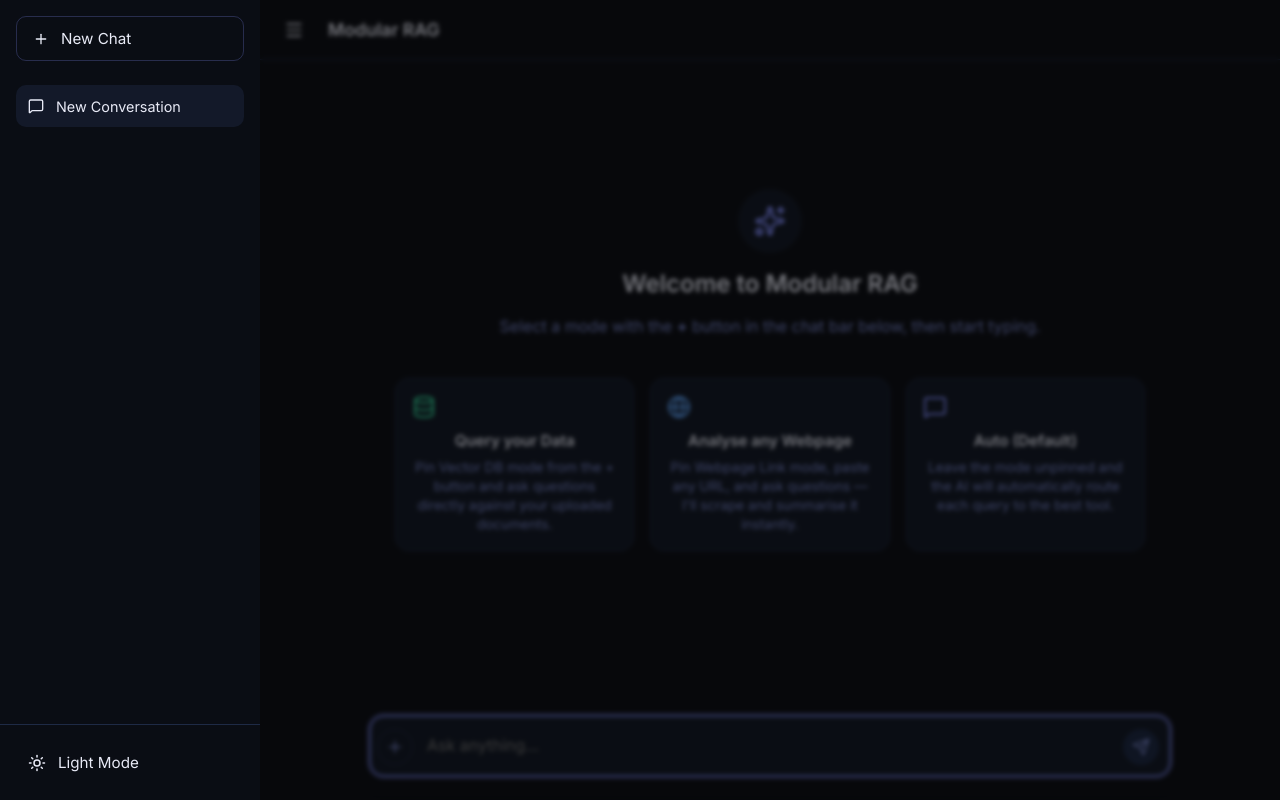
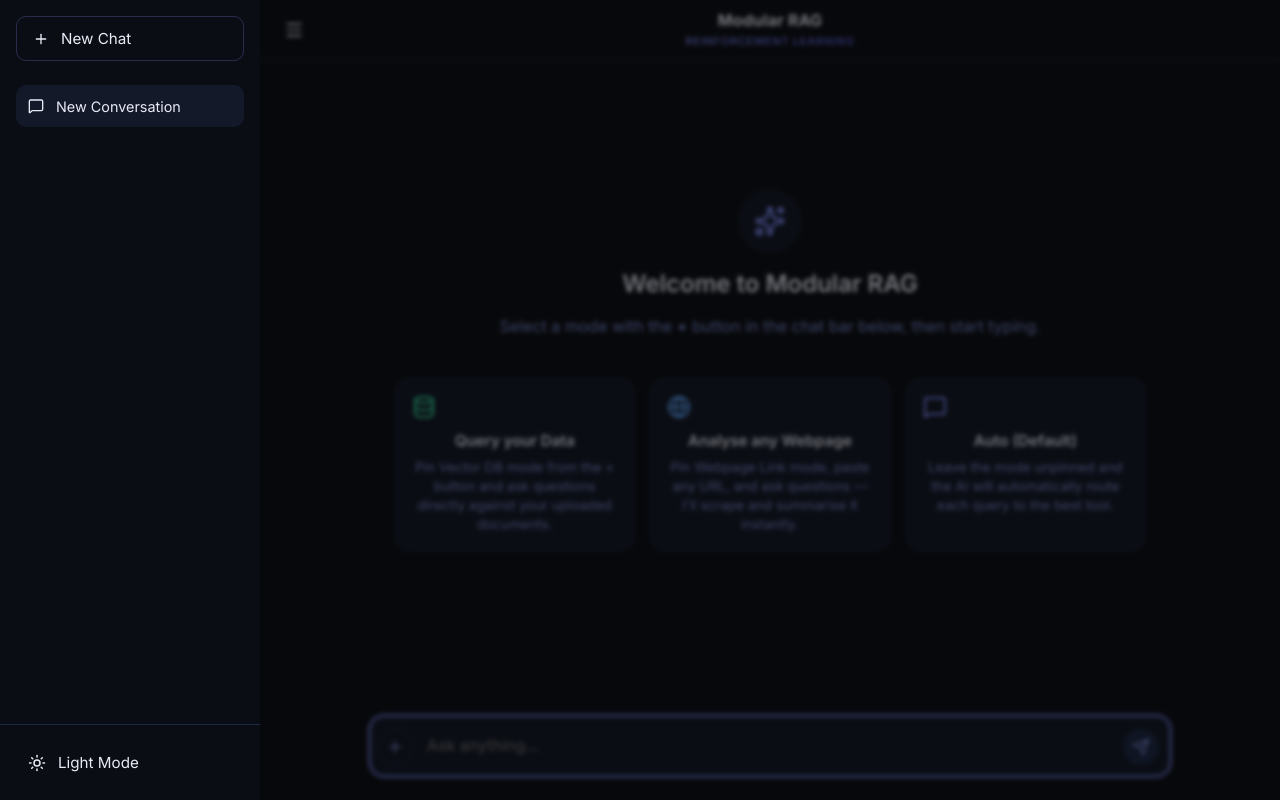
Before and after one commit to thenewapple2004-netizen/modular-rag, a React (Vite) app in the folder frontend/: page / in a window 1280 px wide. Built offline with nearby package versions, Linux system fonts and the light colour scheme.

Commit message:
name RL
name RL

```diff
--- a/frontend/src/App.jsx
+++ b/frontend/src/App.jsx
@@ -222,7 +222,12 @@ function App() {
           <button onClick={() => setIsSidebarOpen(!isSidebarOpen)} className="icon-btn">
             <Menu size={20} />
           </button>
-          <div className="header-title">Modular RAG</div>
+
+          {/* Centered title block */}
+          <div className="header-center">
+            <div className="header-title">Modular RAG</div>
+            <div className="header-topic">Reinforcement Learning</div>
+          </div>
 
           {/* Active mode badge in header — only when not auto */}
           {activeMode !== 'auto' && ModeIcon && (
--- a/frontend/src/index.css
+++ b/frontend/src/index.css
@@ -253,6 +253,7 @@ body {
   border-bottom: 1px solid var(--border);
   background-color: transparent;
   gap: 16px;
+  position: relative;
 }
 
 .icon-btn {
@@ -275,6 +276,38 @@ body {
 .header-title {
   font-weight: 600;
   font-size: 1.1rem;
+}
+
+/* Centered header block */
+.header-center {
+  position: absolute;
+  left: 50%;
+  transform: translateX(-50%);
+  display: flex;
+  flex-direction: column;
+  align-items: center;
+  gap: 2px;
+  pointer-events: none;
+}
+
+.header-center .header-title {
+  font-size: 1rem;
+  font-weight: 700;
+  letter-spacing: 0.2px;
+}
+
+.header-topic {
+  font-size: 0.68rem;
+  font-weight: 600;
+  letter-spacing: 0.8px;
+  text-transform: uppercase;
+  padding: 2px 10px;
+  border-radius: 20px;
+  background: linear-gradient(90deg, var(--accent), var(--accent-hover));
+  -webkit-background-clip: text;
+  -webkit-text-fill-color: transparent;
+  background-clip: text;
+  opacity: 0.85;
 }
 
 /* Chat Area */
```
